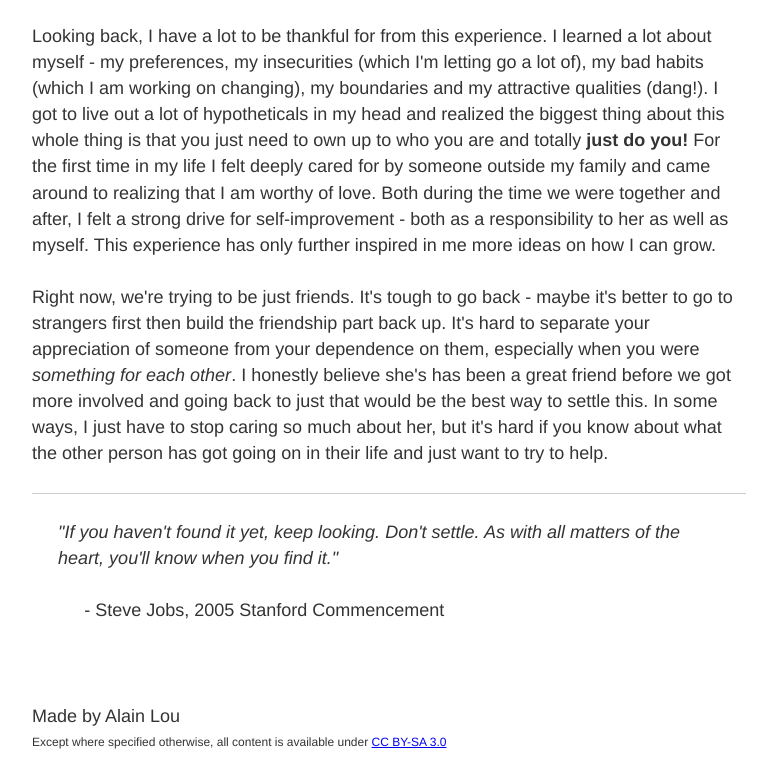
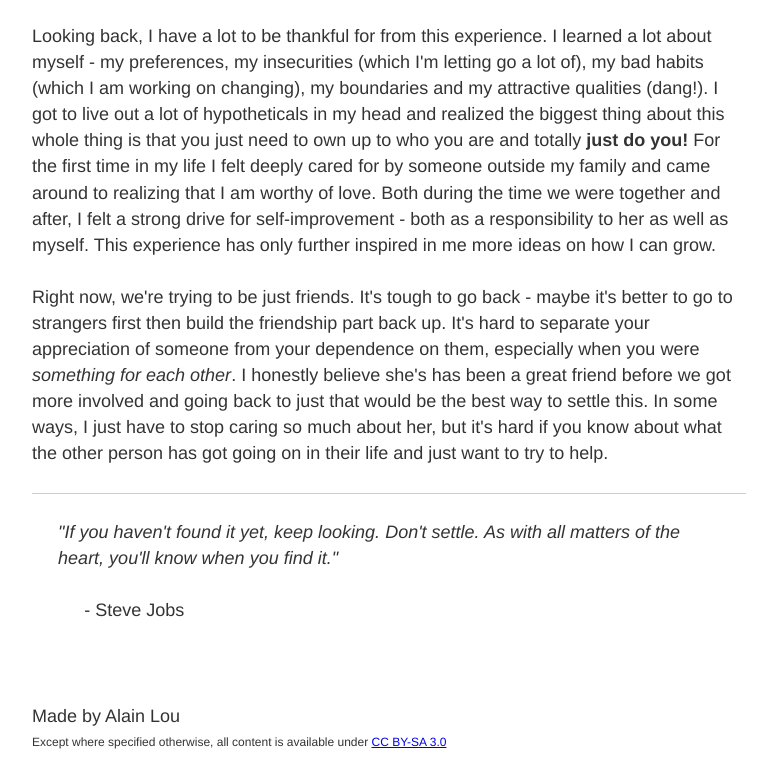
Before and after one commit to alainlou/website, a Gatsby site: page /blog/2023-06-01 in a window 1280 px wide. Shown: the part 2387-3160 px from the top of the page, without its empty margins (251-1014 px from the left). Built offline with nearby package versions, Linux system fonts and the light colour scheme; Gatsby itself is replaced by a stand-in of ours.

Commit message:
no need to add where

```diff
--- a/static/blog/2023-06-01.md
+++ b/static/blog/2023-06-01.md
@@ -23,4 +23,4 @@ Right now, we're trying to be just friends. It's tough to go back - maybe it's b
 ---
 
 > _"If you haven't found it yet, keep looking. Don't settle. As with all matters of the heart, you'll know when you find it."_
->>  \- Steve Jobs, 2005 Stanford Commencement
+>>  \- Steve Jobs
```
